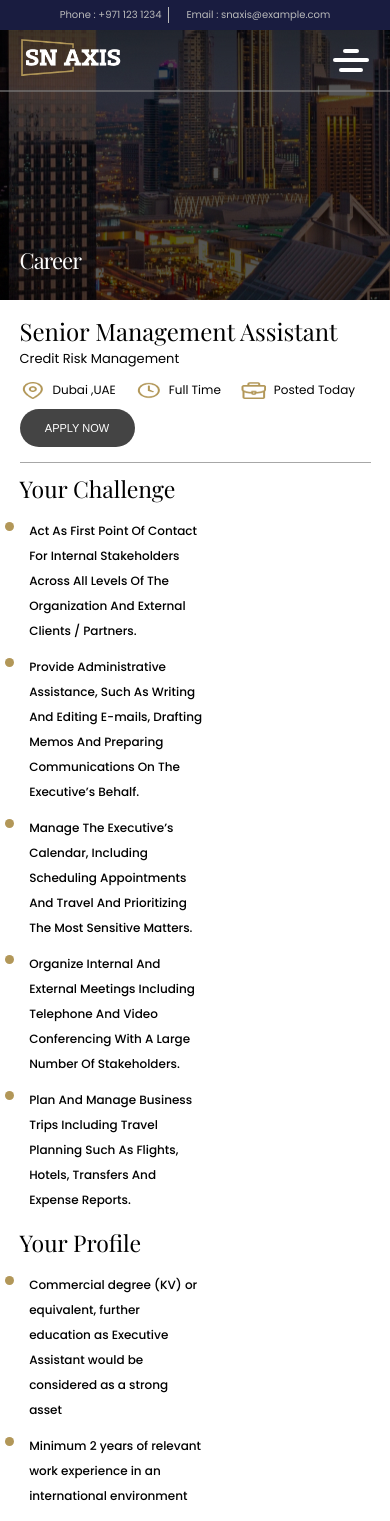
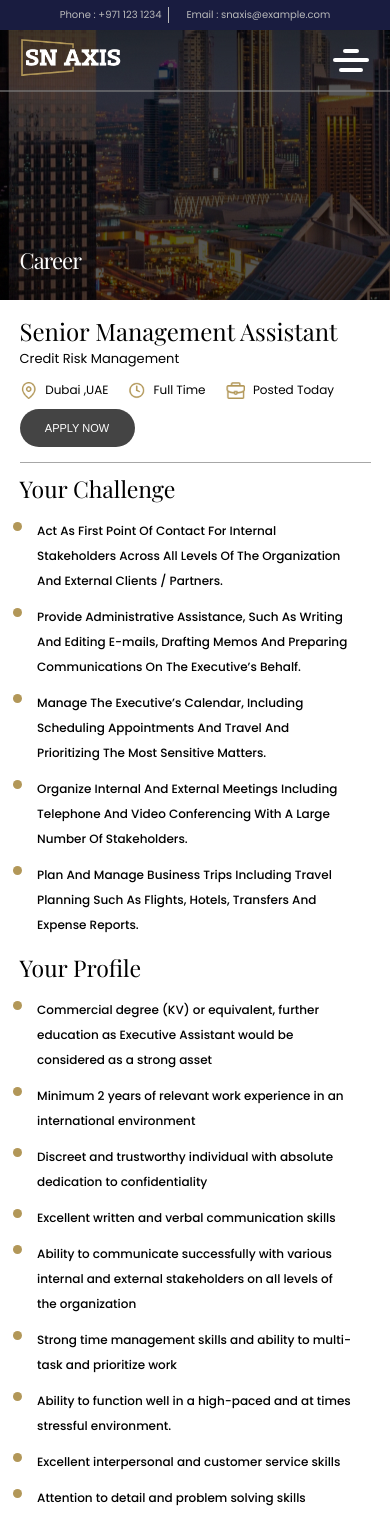
Before and after one commit to amaljithmk07/SN-AXIS, a Next.js app in the folder project/: page /careersdetail in a window 390 px wide. Shown: the top 1521 px of the page. Built offline with nearby package versions, Linux system fonts and the light colour scheme; a web font is replaced by a local one.

Commit message:
some changes added

```diff
--- a/project/styles/careersdetails.module.css
+++ b/project/styles/careersdetails.module.css
@@ -290,6 +290,8 @@
   }
   .careers_details_content_title_timer_body > img {
     height: 20px;
+    width: auto;
+
   }
   .careers_details_content_body_leftside {
     gap: 65px;
@@ -441,6 +443,8 @@
   }
   .careers_details_content_title_timer_body > img {
     height: 17px;
+    width: auto;
+
   }
   .careers_details_content_body_leftside_content > li {
     line-height: 25px;
@@ -505,8 +509,13 @@
   }
   .careers_details_content_body_leftside_content_sec,
   .careers_details_content_body_rightside_content_sec {
+    width: 100%;
     gap: 10px;
     min-height: 200px;
+  }
+  .careers_details_content_body_leftside,
+  .careers_details_content_body_rightside {
+    width: 100%;
   }
   .careers_details_content_body_rightside_content,
   .careers_details_content_body_rightside_title > h3 {
@@ -552,6 +561,8 @@
   }
   .careers_details_content_title_timer_body > img {
     height: 14px;
+    width: auto;
+
   }
   .careers_details_content_title_timer_body {
     font-size: 11px;
```
